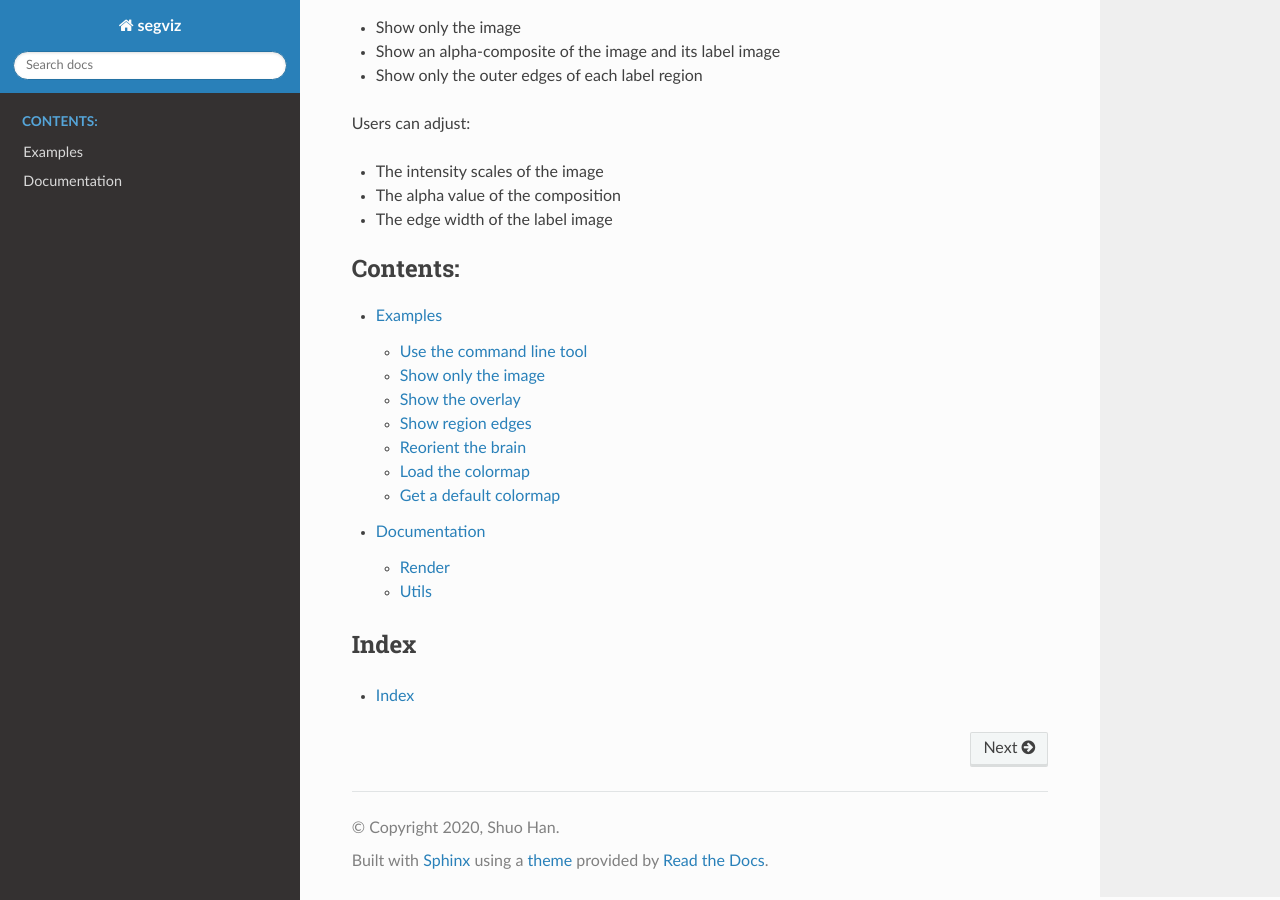
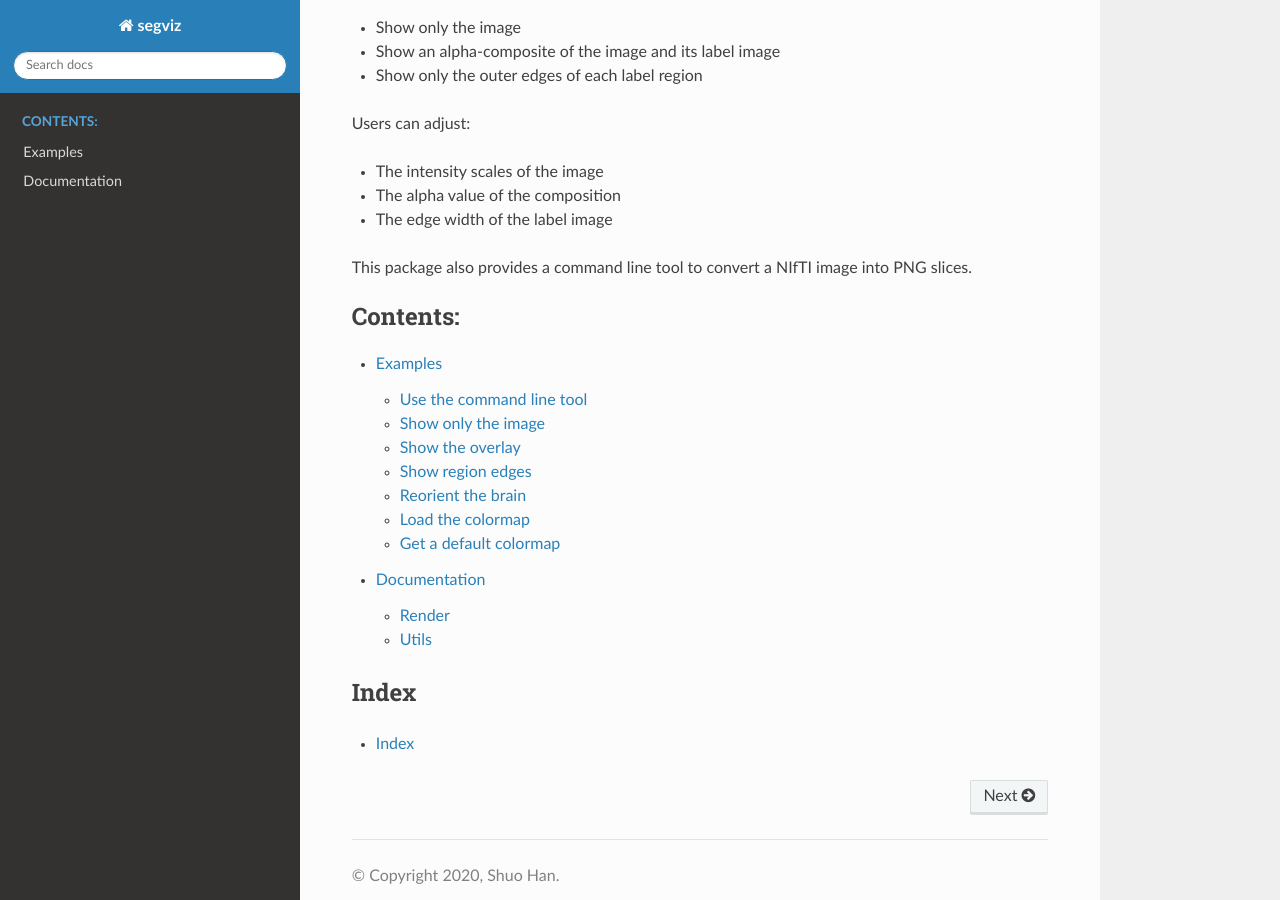
Before and after one commit to shuohan/segviz, a Sphinx documentation site: the page built from docs/source/index.rst, in a window 1280 px wide and 900 px high, scrolled down 494 px. Built offline with Sphinx 7.4.7 and the Read the Docs theme 2.0.0, drawn with Linux system fonts in a browser that asks for light colours.

```diff
--- a/docs/source/index.rst
+++ b/docs/source/index.rst
@@ -21,6 +21,9 @@
 * The alpha value of the composition
 * The edge width of the label image
 
+This package also provides a command line tool to convert a NIfTI image into PNG
+slices.
+
 
 .. toctree::
    :maxdepth: 2
```
Also changed, not shown: 2 other files.
